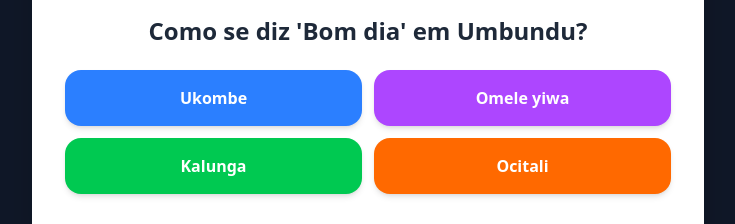
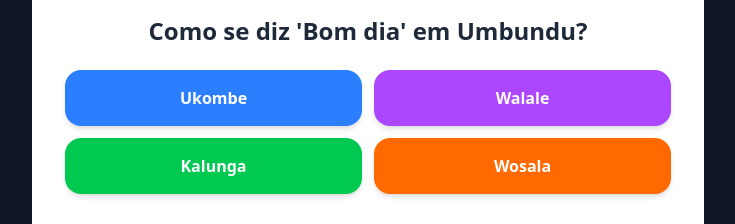
Before and after one commit to RuiGomes111/Okulilonguisa, a Next.js app: page /jogo_medio in a window 1280 px wide. Shown: the part 411-635 px from the top of the page, without its empty margins (272-1007 px from the left). Built offline with nearby package versions, Linux system fonts and the light colour scheme.

Commit message:
mudando algumas palavras no nivel medio

```diff
--- a/app/jogo_medio/page.tsx
+++ b/app/jogo_medio/page.tsx
@@ -17,21 +17,21 @@ interface Question {
 const questions: Question[] = [
   {
     question: "Como se diz 'Bom dia' em Umbundu?",
-    options: ["Ukombe", "Omele yiwa", "Kalunga", "Ocitali"],
+    options: ["Ukombe", "Walale", "Kalunga", "Wosala"],
     audio: "/certo.mp3",
     img: "/mascote.png",
-    answer: "Omele yiwa",
+    answer: "Walale",
   },
   {
     question: "Como se diz 'Boa tarde' em Umbundu?",
-    options: ["Ukombe", "Kalunga", "o usa uwa", "Ocitali"],
+    options: ["Wosala", "Kalunga", "Uteke uwa", "Walale"],
     audio: "",
     img: "/meninopasta.png",
-    answer: "o usa uwa",
+    answer: "Wosala",
   },
   {
     question: "Como se diz 'Boa noite' em Umbundu?",
-    options: ["Okulia", "Okupapa", "Okulala", "uteke uwa"],
+    options: ["Okulia", "Walale", "Okulala", "uteke uwa"],
     audio: "",
     img: "/noite.png",
     answer: "uteke uwa",
```
